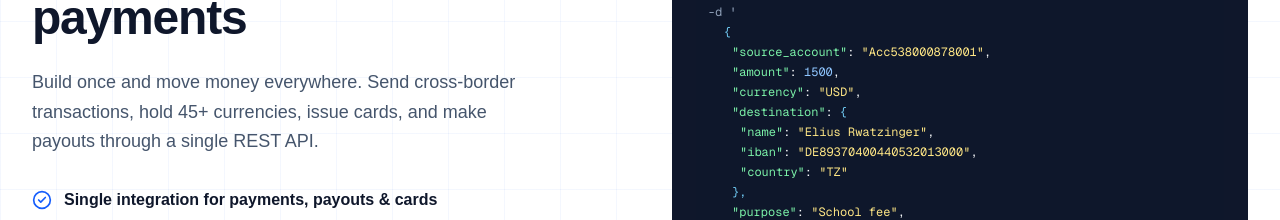
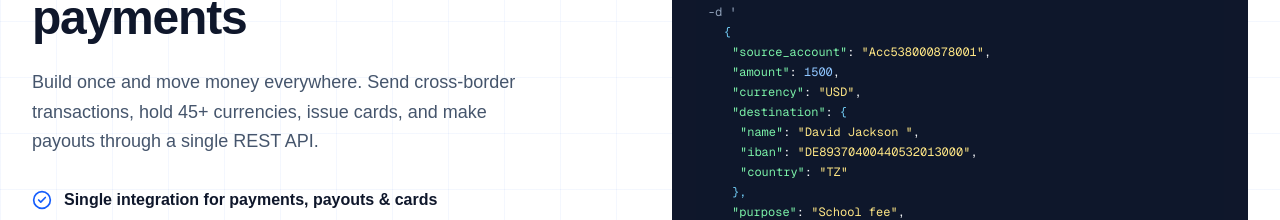
Before and after one commit to cosmic-payment/COSMIC_WEB, a Next.js app: page / in a window 1280 px wide. Shown: the part 2740-2960 px from the top of the page. Built offline with nearby package versions, Linux system fonts and the light colour scheme; no server answers.

Commit message:
name changes

```diff
--- a/components/sections/api.tsx
+++ b/components/sections/api.tsx
@@ -117,7 +117,7 @@ export default function Api() {
                   <div className="pl-6"><span className="text-green-300">"amount"</span>: <span className="text-blue-300">1500</span>,</div>
                   <div className="pl-6"><span className="text-green-300">"currency"</span>: <span className="text-amber-200">"USD"</span>,</div>
                   <div className="pl-6"><span className="text-green-300">"destination"</span>: <span className="text-sky-300">{'{'}</span></div>
-                  <div className="pl-8"><span className="text-green-300">"name"</span>: <span className="text-amber-200">"Elius Rwatzinger"</span>,</div>
+                  <div className="pl-8"><span className="text-green-300">"name"</span>: <span className="text-amber-200">"David Jackson "</span>,</div>
                   <div className="pl-8"><span className="text-green-300">"iban"</span>: <span className="text-amber-200">"DE89370400440532013000"</span>,</div>
                   <div className="pl-8"><span className="text-green-300">"country"</span>: <span className="text-amber-200">"TZ"</span></div>
                   <div className="pl-6"><span className="text-sky-300">{'}'},</span></div>
```
